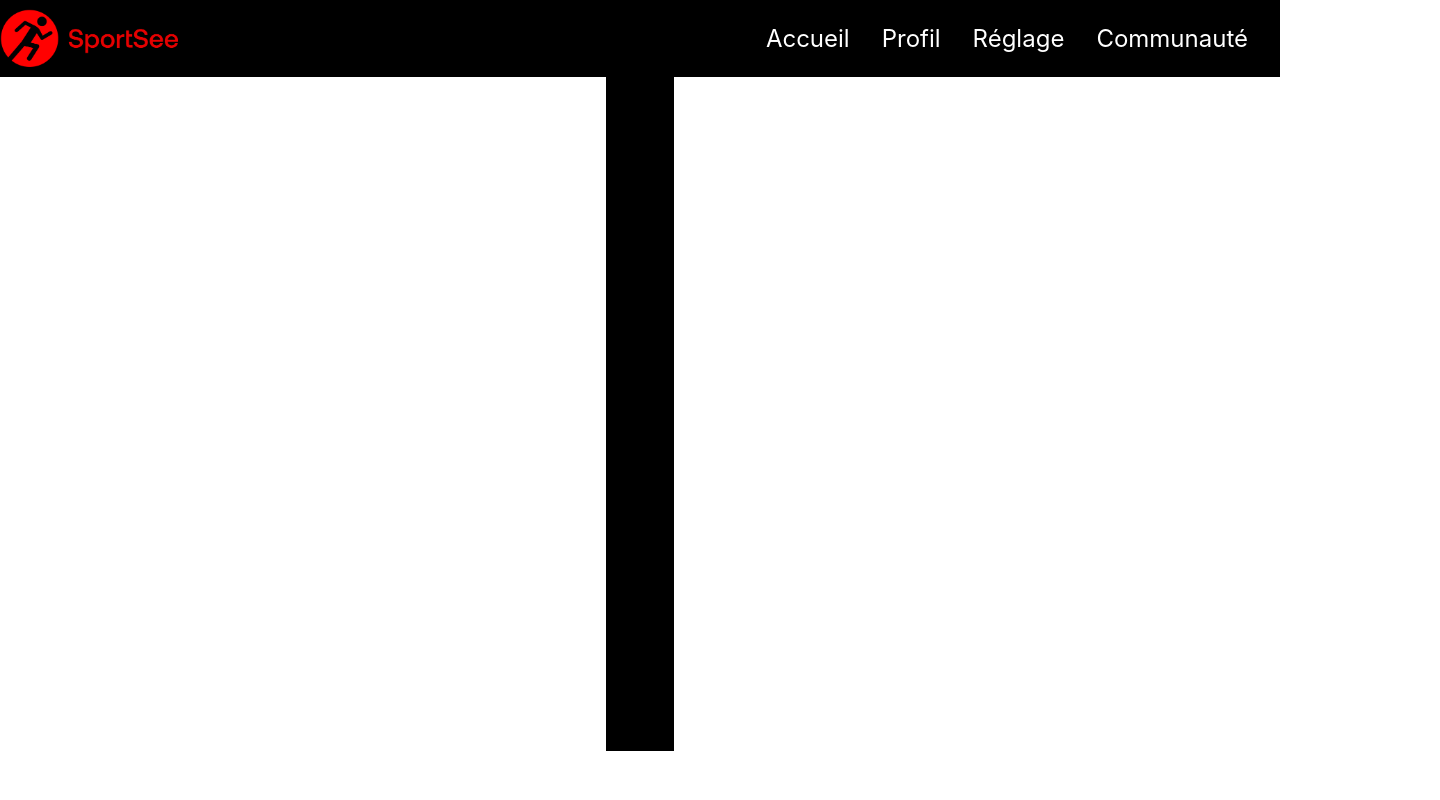
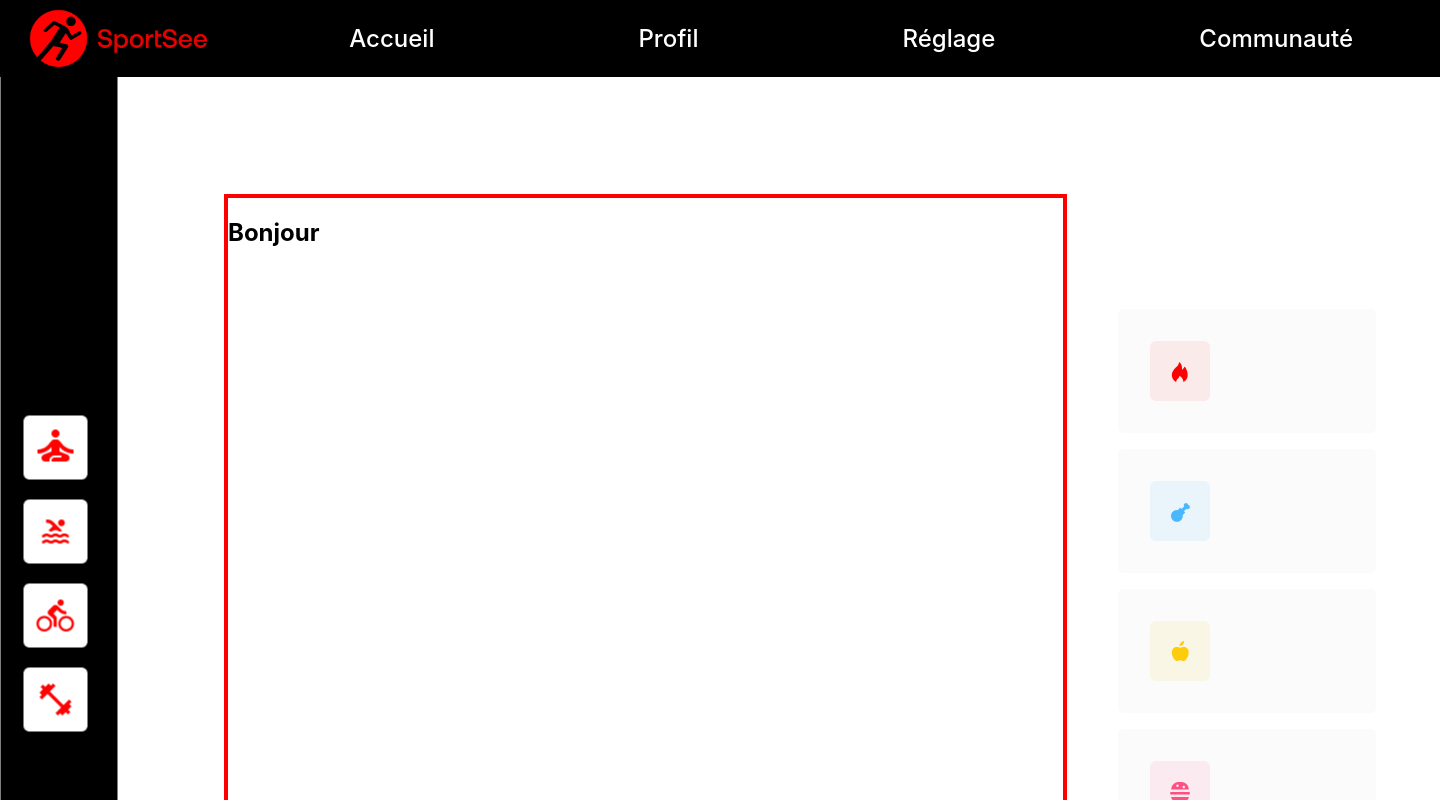
Before and after one commit to JohanLowenski/SportSee, a React (Create React App) app: page / in a window 1280 px wide. Shown: the top 800 px of the page, 1440 px wide, since content can reach past the window. Built offline with nearby package versions, Linux system fonts and the light colour scheme.

Commit message:
Ajout éléments interface

```diff
--- a/public/index.html
+++ b/public/index.html
@@ -5,10 +5,7 @@
     <link rel="icon" href="%PUBLIC_URL%/favicon.ico" />
     <meta name="viewport" content="width=device-width, initial-scale=1" />
     <meta name="theme-color" content="#000000" />
-    <meta
-      name="description"
-      content="Web site created using create-react-app"
-    />
+    <meta name="description" content="Web site created using create-react-app" />
     <link rel="apple-touch-icon" href="%PUBLIC_URL%/logo192.png" />
     <!--
       manifest.json provides metadata used when your web app is installed on a
@@ -24,7 +21,7 @@
       work correctly both with client-side routing and a non-root public URL.
       Learn how to configure a non-root public URL by running `npm run build`.
     -->
-    <title>React App</title>
+    <title>Sportsee</title>
   </head>
   <body>
     <noscript>You need to enable JavaScript to run this app.</noscript>
--- a/src/components/css/homepage.css
+++ b/src/components/css/homepage.css
@@ -1,4 +1,9 @@
+.homepage {
+  width: 1440px;
+  height: 91px;
+}
 .homepage .header {
+  position: relative;
   background-color: black;
 }
 .homepage .header .header__logo {
@@ -9,17 +14,86 @@
 .homepage .header .header__logo .logo {
   width: 178px;
   height: 60px;
+  margin-left: 29px;
 }
 .homepage .header .header__logo .header__nav {
   display: flex;
   list-style-type: none;
   color: #fff;
   font-size: 24px;
+  margin-right: 87px;
+  font-weight: 500;
 }
 .homepage .header .header__logo .header__nav .header__nav-item {
-  padding-right: 2rem;
+  padding-right: 204px;
 }
 .homepage .header__aside {
+  position: relative;
   background-color: black;
   transform: rotate(90deg);
+  top: 28rem;
+  right: 453px;
+  width: 1024px;
+  height: 117px;
 }
+.homepage .header__aside .header__aside-item {
+  display: flex;
+  justify-content: center;
+}
+.homepage .header__aside .header__aside-item .header__aside-img {
+  transform: rotate(-90deg);
+  margin-right: 20px;
+  margin-top: 30px;
+}
+.homepage .header__aside .header__aside-text {
+  transform: rotate(180deg);
+  color: #fff;
+  margin-top: -42px;
+  height: 24px;
+  padding-left: 59px;
+  font-size: 12px;
+  font-weight: 500;
+}
+.homepage .homepage__section {
+  width: 835px;
+  height: 779px;
+  border: solid 4px red;
+  margin-left: 224px;
+}
+.homepage .section_alimentation {
+  display: flex;
+  flex-direction: column;
+  align-items: flex-end;
+  border-radius: 5px;
+  margin-right: 4rem;
+  margin-top: -42rem;
+}
+.homepage .section_alimentation .calories,
+.homepage .section_alimentation .protein,
+.homepage .section_alimentation .carbohydrate,
+.homepage .section_alimentation .lipid {
+  background-color: #fbfbfb;
+  width: 258px;
+  height: 124px;
+  border-radius: 5px;
+  margin-bottom: 1rem;
+  position: relative;
+}
+.homepage .section_alimentation .section_img {
+  width: 60px;
+  height: 60px;
+  position: absolute;
+  z-index: 4;
+  top: 32px;
+  left: 32px;
+  right: 32px;
+}
+.homepage .section_alimentation .section_img-end {
+  width: 60px;
+  height: 60px;
+  position: absolute;
+  z-index: 4;
+  top: 32px;
+  left: 32px;
+  right: 32px;
+}
--- a/src/components/pages/homepage.js
+++ b/src/components/pages/homepage.js
@@ -1,11 +1,41 @@
 import React from "react";
 import "../css/homepage.css";
+// import { useParams } from "react-router-dom";
 import Logo from "../../assets/logo.png";
 import Zen from "../../assets/zen.png";
 import Swim from "../../assets/swim.png";
 import Bike from "../../assets/bike.png";
 import Bodybuilding from "../../assets/bodybuilding.png";
-function Homepage(props) {
+import Calories from "../../assets/calories-icon.png";
+import Protein from "../../assets/protein-icon.png";
+import Carbohydrate from "../../assets/carbs-icon.png";
+import Lipid from "../../assets/lipids-icon.png";
+const Homepage = (props) => {
+  // const dataModel = {
+  //   id: "",
+  //   userInfos: {
+  //     firstName: "",
+  //     lastName: "",
+  //     age: "",
+  //   },
+  //   todayScore: "",
+  //   keyData: {
+  //     calorieCount: "",
+  //     proteinCount: "",
+  //     carbohydrateCount: "",
+  //     lipidCount: "",
+  //   },
+  // };
+  // /* Fetching the data from the json file. */
+  // const params = useParams();
+  // const [info, setInfo] = useState(dataModel);
+  // useEffect(() => {
+  //   fetch("/info.json")
+  //     .then((res) => res.json())
+  //     .then((data) => {
+  //       setInfo(data.find((info) => info.id === params.id));
+  //     });
+  // }, [params.id]);
   return (
     <div className="homepage">
       <div className="header">
@@ -15,18 +45,40 @@ function Homepage(props) {
             <li className="header__nav-item">Accueil</li>
             <li className="header__nav-item">Profil</li>
             <li className="header__nav-item">Réglage</li>
-            <li className="header__nav-item">Communauté</li>
+            <li className="header__nav-item-end">Communauté</li>
           </ul>
         </header>
       </div>
       <aside className="header__aside">
-        <img className="header__aside-img" src={Zen} alt="Logo" />
-        <img className="header__aside-img" src={Swim} alt="Logo" />
-        <img className="header__aside-img" src={Bike} alt="Logo" />
-        <img className="header__aside-img" src={Bodybuilding} alt="Logo" />
+        <div className="header__aside-item">
+          <img className="header__aside-img" src={Zen} alt="Logo" />
+          <img className="header__aside-img" src={Swim} alt="Logo" />
+          <img className="header__aside-img" src={Bike} alt="Logo" />
+          <img className="header__aside-img" src={Bodybuilding} alt="Logo" />
+        </div>
+        <p className="header__aside-text">Copyright, SportSee 2020</p>
       </aside>
+      <section className="homepage__section">
+        <div className="homepage__section-item">
+          <h1 className="homepage__section-title">Bonjour</h1>
+        </div>
+      </section>
+      <section className="section_alimentation">
+        <div className="calories">
+          <img className="section_img" src={Calories} alt="Logo" />
+        </div>
+        <div className="protein">
+          <img className="section_img" src={Protein} alt="Logo" />
+        </div>
+        <div className="carbohydrate">
+          <img className="section_img" src={Carbohydrate} alt="Logo" />
+        </div>
+        <div className="lipid">
+          <img className="section_img-end" src={Lipid} alt="Logo" />
+        </div>
+      </section>
     </div>
   );
-}
+};
 
 export default Homepage;
--- a/src/components/scss/homepage.scss
+++ b/src/components/scss/homepage.scss
@@ -1,5 +1,8 @@
 .homepage {
+  width: 1440px;
+  height: 91px;
   .header {
+    position: relative;
     background-color: black;
     .header__logo {
       display: flex;
@@ -8,20 +11,91 @@
       .logo {
         width: 178px;
         height: 60px;
+        margin-left: 29px;
       }
       .header__nav {
         display: flex;
         list-style-type: none;
         color: #fff;
         font-size: 24px;
+        margin-right: 87px;
+        font-weight: 500;
         .header__nav-item {
-          padding-right: 2rem;
+          padding-right: 204px;
         }
       }
     }
   }
   .header__aside {
+    position: relative;
     background-color: black;
     transform: rotate(90deg);
+    top: 28rem;
+    right: 453px;
+    width: 1024px;
+    height: 117px;
+    .header__aside-item {
+      display: flex;
+      justify-content: center;
+      .header__aside-img {
+        transform: rotate(-90deg);
+        margin-right: 20px;
+        margin-top: 30px;
+      }
+    }
+    .header__aside-text {
+      transform: rotate(180deg);
+      color: #fff;
+      margin-top: -42px;
+      height: 24px;
+      padding-left: 59px;
+      font-size: 12px;
+      font-weight: 500;
+    }
+  }
+  .homepage__section {
+    width: 835px;
+    height: 779px;
+    border: solid 4px red;
+    margin-left: 224px;
+  }
+  .section_alimentation {
+    display: flex;
+    flex-direction: column;
+    align-items: flex-end;
+    border-radius: 5px;
+    margin-right: 4rem;
+    margin-top: -42rem;
+
+    .calories,
+    .protein,
+    .carbohydrate,
+    .lipid {
+      background-color: #fbfbfb;
+      width: 258px;
+      height: 124px;
+      border-radius: 5px;
+      margin-bottom: 1rem;
+      position: relative;
+    }
+    .section_img {
+      // background-color: #fbfbfb;
+      width: 60px;
+      height: 60px;
+      position: absolute;
+      z-index: 4;
+      top: 32px;
+      left: 32px;
+      right: 32px;
+    }
+    .section_img-end {
+      width: 60px;
+      height: 60px;
+      position: absolute;
+      z-index: 4;
+      top: 32px;
+      left: 32px;
+      right: 32px;
+    }
   }
 }
--- a/src/index.css
+++ b/src/index.css
@@ -1,13 +1,15 @@
 body {
   margin: 0;
-  font-family: -apple-system, BlinkMacSystemFont, 'Segoe UI', 'Roboto', 'Oxygen',
-    'Ubuntu', 'Cantarell', 'Fira Sans', 'Droid Sans', 'Helvetica Neue',
-    sans-serif;
+  margin-left: auto;
+  margin-right: auto;
+  width: 1440px;
+  height: 1100px;
+  font-family: -apple-system, BlinkMacSystemFont, "Segoe UI", "Roboto", "Oxygen", "Ubuntu", "Cantarell", "Fira Sans",
+    "Droid Sans", "Helvetica Neue", sans-serif;
   -webkit-font-smoothing: antialiased;
   -moz-osx-font-smoothing: grayscale;
 }
 
 code {
-  font-family: source-code-pro, Menlo, Monaco, Consolas, 'Courier New',
-    monospace;
+  font-family: source-code-pro, Menlo, Monaco, Consolas, "Courier New", monospace;
 }
```
Also changed, not shown: public/info.json (added, +32 -0 lines), src/assets/lipids-icon.png (renamed from src/assets/fat-icon.png).
